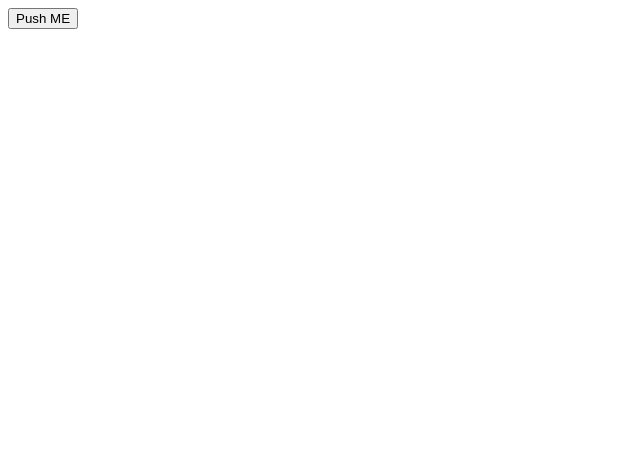
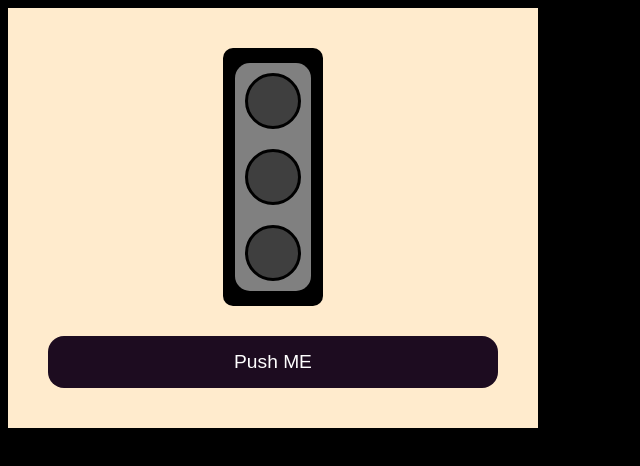
Before and after one commit to AngeloModanez/Traffic-Light, a plain HTML site: page index.html in a window 1280 px wide. Shown: the whole page, without its empty margins (0-640 px from the left). Drawn offline with Linux system fonts and the light colour scheme.

Commit message:
closes #2 - CSS externo

```diff
--- a/index.html
+++ b/index.html
@@ -4,14 +4,16 @@
     <meta charset="UTF-8" />
     <meta name="viewport" content="width=device-width, initial-scale=1.0" />
     <title>Project Traffic Light</title>
+
+    <link rel="stylesheet" href="style.css">
   </head>
   <body>
     <div class="container">
       <div class="traffic-light">
         <div class="panel">
-          <div class="red-light"></div>
-          <div class="yellow-light"></div>
-          <div class="green-light"></div>
+          <div class="light light-off"></div>
+          <div class="light light-off"></div>
+          <div class="light light-off"></div>
         </div>
       </div>
       <button>Push ME</button>
--- a/style.css
+++ b/style.css
@@ -0,0 +1,71 @@
+body {
+    background-color: #000;
+}
+
+button {
+    background-color: #1d0c20;
+    border: none;
+    color: #fff;
+    padding: 15px 32px;
+    text-decoration: none;
+    font-size: 1.2rem;
+    border-radius: 1rem;
+    cursor: pointer;
+}
+
+.container {
+    background-color: #ffebcd;
+    padding: 40px;
+    width: 450px;
+    display: flex;
+    flex-direction: column;
+}
+
+.traffic-light {
+    border-radius: 10px;
+    background-color: #000;
+    width: 100px;
+    padding-top: 15px;
+    padding-bottom: 15px;
+    display: flex;
+    flex-direction: column;
+    margin: auto;
+    margin-bottom: 30px;
+}
+
+.panel {
+    background-color: #808080;
+    margin: 10px;
+    padding: 10px;
+    display: flex;
+    flex-direction: column;
+    row-gap: 20px;
+    margin: auto;
+    border-radius: 15px;
+}
+
+.light {
+    width: 50px;
+    height: 50px;
+
+    border-color: #000;
+    border-width: medium;
+    border-style: solid;
+    border-radius: 50%;
+}
+
+.red-light {
+    background-color: #f00;
+}
+
+.yellow-light {
+    background-color: #ff0;
+}
+
+.green-light {
+    background-color: #0f0;
+}
+
+.light-off {
+    background-color: #3f3f3f;
+}
```
